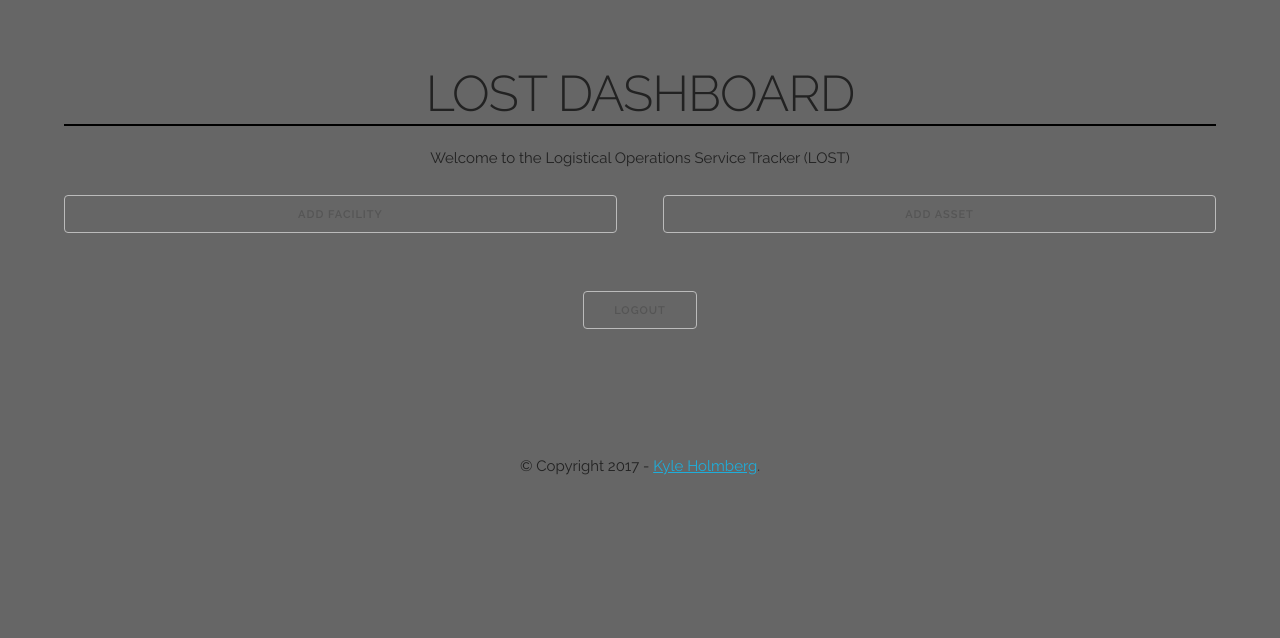
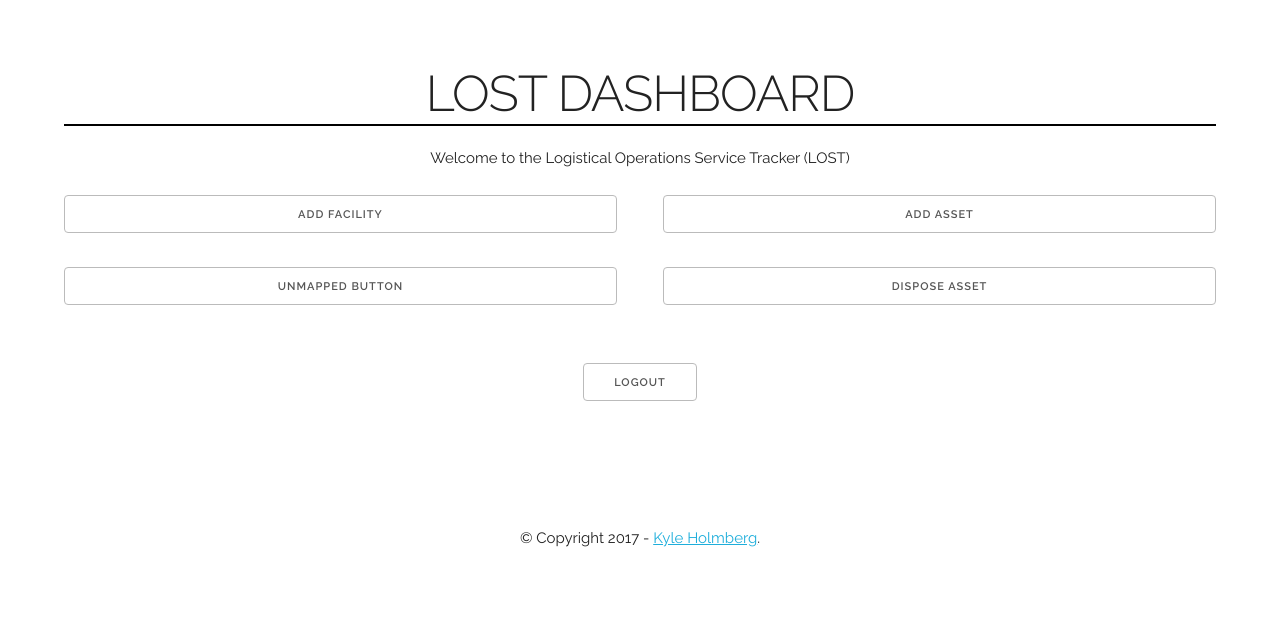
Before and after one commit to kylemh/LOST, a Flask app: page /dashboard in a window 1280 px wide. Shown: the top 638 px of the page. Run offline with Flask 2, Linux system fonts and the light colour scheme; the visitor is signed in with stand-in values (Sample User, id 1); some libraries are stand-ins or nearby versions.

Commit message:
Implement Step 7 - Asset Disposal Functionality

```diff
--- a/src/app.py
+++ b/src/app.py
@@ -43,14 +43,15 @@ def db_query(sql_string, data_list):
 	return records
 
 
-def db_insert(sql_string, data_list):
+def db_change(sql_string, data_list):
 	"""This function is designed to take a SQL query string and a list of data to be used (in order) as injection-safe, variable fill-ins for the query."""
 	conn = psycopg2.connect(dbname=DB_NAME, host=HOST, port=PORT)
 	cur = conn.cursor()
 	try:
 		cur.execute(sql_string, data_list)
 	except:
-		print("INSERTION FAILED")
+		print("QUERY FAILED")
+		redirect(url_for('failed_query'))
 
 	conn.commit()
 	cur.close()
@@ -165,7 +166,7 @@ def create_user():
 			else:
 				# User does not already exist - create it
 				new_user = "INSERT INTO users (username, password, role_fk) VALUES (%s, %s, %s);"
-				db_insert(new_user, [username, password, role])
+				db_change(new_user, [username, password, role])
 				flash('Your account was created!')
 
 	return render_template('create_user.html')
@@ -181,11 +182,13 @@ def add_facility():
 		# Get all current facilities for table population
 		all_facilities = db_query("SELECT * FROM facilities;", [])
 
+		# If something is missing from the form...
 		if not fcode or not common_name or not location:
 			flash('Please complete the form')
 			return render_template('add_facility.html', data=all_facilities)
 
 		else:
+			# Check for duplicate entry attempt...
 			matching_facilities = "SELECT facility_pk FROM facilities WHERE fcode=%s OR common_name=%s;"
 			facility_does_exist = duplicate_check(matching_facilities, [fcode, common_name])
 
@@ -195,7 +198,7 @@ def add_facility():
 			else:
 				# Facility does not already exist - create it
 				new_facility = "INSERT INTO facilities (fcode, common_name, location) VALUES (%s, %s, %s);"
-				db_insert(new_facility, [fcode, common_name, location])
+				db_change(new_facility, [fcode, common_name, location])
 				flash('New facility was created!')
 
 	# Update all_facilities after insert, but before template rendering
@@ -217,7 +220,7 @@ def add_asset():
 		all_assets = db_query("SELECT * FROM assets;", [])
 		all_facilities = db_query("SELECT * FROM facilities;", [])
 
-		# Handle situation of no assets in database
+		# Handle table when no assets in database
 		if all_assets is None:
 			all_assets = [('NO ENTRIES', 'NO ENTRIES', 'NO ENTRIES', 'NO ENTRIES')]
 
@@ -226,7 +229,6 @@ def add_asset():
 			flash('Please complete the form')
 			return render_template('add_asset.html', assets_list=all_assets, facilities_list=all_facilities)
 		else:
-			# Form is filled -> Validate the entered date
 			try:
 				validated_date = validate_date(date)
 			except ValueError or TypeError or UnboundLocalError:
@@ -242,13 +244,13 @@ def add_asset():
 			else:
 				# Asset does not already exist - create it...
 				new_asset = "INSERT INTO assets (facility_fk, asset_tag, description, disposed) VALUES (%s, %s, %s, %s);"
-				db_insert(new_asset, [facility_fk, asset_tag, description, disposed])
+				db_change(new_asset, [facility_fk, asset_tag, description, disposed])
 
 				recently_added_asset = "SELECT asset_pk FROM assets WHERE asset_tag = %s"
 				asset_fk = db_query(recently_added_asset, [asset_tag])
 
 				new_asset_at = "INSERT INTO asset_at (asset_fk, facility_fk, arrive_dt) VALUES (%s, %s, %s);"
-				db_insert(new_asset_at, [asset_fk[0][0], facility_fk, validated_date])
+				db_change(new_asset_at, [asset_fk[0][0], facility_fk, validated_date])
 				flash('New asset added!')
 
 	# Update all_assets after insert, but before template rendering
@@ -260,6 +262,67 @@ def add_asset():
 		all_assets = [('NO ENTRIES', 'NO ENTRIES', 'NO ENTRIES', 'NO ENTRIES')]
 
 	return render_template('add_asset.html', assets_list=all_assets, facilities_list=all_facilities)
+
+
+@app.route('/dispose_asset', methods=['GET', 'POST'])
+def dispose_asset():
+	if session.get('perms') != 2:
+		# Not a logistics officer...
+		flash('You are not a Logistics Officer.\nYou do not have permissions to remove assets!')
+		return render_template('dashboard.html')
+	else:
+		# Get all current assets for table population
+		all_assets = db_query("SELECT * FROM assets;", [])
+
+		# Handle table when no assets in database
+		if all_assets is None:
+			all_assets = [('NO ENTRIES', 'NO ENTRIES', 'NO ENTRIES', 'NO ENTRIES')]
+			flash('There are currently no assets to remove')
+			return render_template('dispose_asset.html', assets_list=all_assets)
+
+		if request.method == 'POST':
+			asset_tag = request.form.get('asset_tag', None).strip()
+			date = request.form.get('date')
+
+			# If something is missing from the form...
+			if not asset_tag or not date:
+				flash('Please complete the form')
+				return render_template('dispose_asset.html', assets_list=all_assets)
+			else:
+				try:
+					validated_date = validate_date(date)
+				except ValueError or TypeError or UnboundLocalError:
+					flash('Please enter the date in the following format:\nMM/DD/YYYY')
+					return render_template('dispose_asset.html', assets_list=all_assets)
+
+				# Check for matching tag...
+				matching_asset = "SELECT asset_pk FROM assets WHERE asset_tag=%s;"
+				asset_does_exist = duplicate_check(matching_asset, [asset_tag])
+
+				if asset_does_exist:
+					# Change asset_at table to reflect impending disposal
+					update_asset_at = "UPDATE asset_at SET depart_dt=%s  WHERE asset_fk=%s;"
+					db_change(update_asset_at, [validated_date, asset_tag])
+
+					# Remove asset from assets
+					asset_to_dispose = "UPDATE assets SET disposed=TRUE WHERE asset_tag=%s;"
+					db_change(asset_to_dispose, [asset_tag])
+
+					flash('Asset removed!')
+
+					# Update current assets for table population ('diposed' column will have changed)
+					all_assets = db_query("SELECT * FROM assets;", [])
+
+					# Handle table when no assets in database
+					if all_assets is None:
+						all_assets = [('NO ENTRIES', 'NO ENTRIES', 'NO ENTRIES', 'NO ENTRIES')]
+
+					return render_template('dispose_asset.html', assets_list=all_assets)
+				else:
+					flash('There does not exist an asset with that tag!')
+					return render_template('dispose_asset.html', assets_list=all_assets)
+
+		return render_template('dispose_asset.html', assets_list=all_assets)
 
 
 # MARK: ERROR PAGES
--- a/src/static/style.css
+++ b/src/static/style.css
@@ -1,7 +1,3 @@
-html {
-    background-color: #666666;
-}
-
 body {
     padding: 5%;
 }
--- a/src/templates/dashboard.html
+++ b/src/templates/dashboard.html
@@ -22,6 +22,11 @@
 		<a class="button one-half column" href="{{ url_for('add_asset') }}">Add Asset</a>
 	</div>
 	<br>
+	<div class="row">
+		<a class="button one-half column" href="#">UNMAPPED BUTTON</a>
+		<a class="button one-half column" href="{{ url_for('dispose_asset') }}">Dispose Asset</a>
+	</div>
+	<br>
 	<br>
 	<center><a class="button" href="{{ url_for('logout') }}">LOGOUT</a></center>
 {% endblock %}
```
Also changed, not shown: src/templates/dispose_asset.html (added, +66 -0 lines), src/templates/unauthorized_access.html (added, +16 -0 lines).
